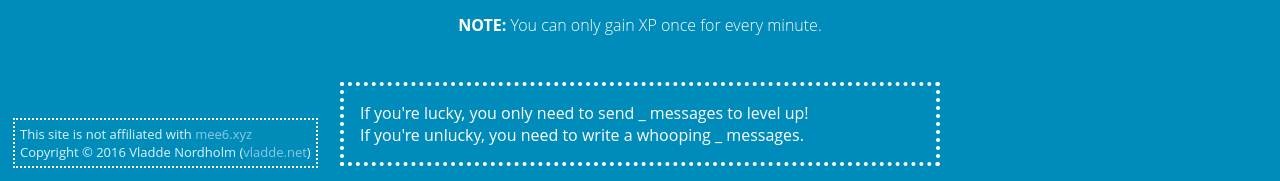
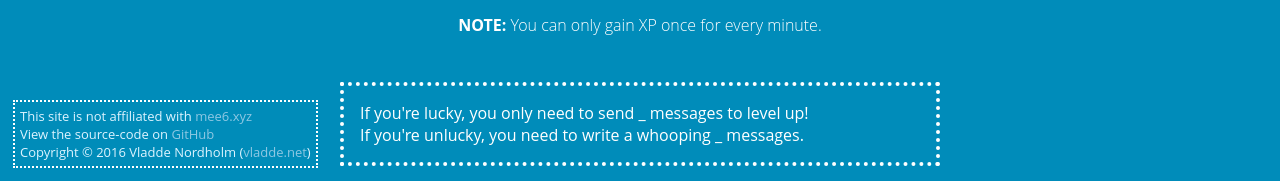
Before and after one commit to vladdeSV/mee6calc.xyz, a plain HTML site: page index.html in a window 1280 px wide. Shown: the part 619-800 px from the top of the page. Drawn offline with Linux system fonts and the light colour scheme.

Commit message:
Add link to GitHub

```diff
--- a/index.html
+++ b/index.html
@@ -38,6 +38,7 @@
 
         <div class="disclaimer">
             This site is not affiliated with <a href="https://mee6.xyz/">mee6.xyz</a><br>
+            View the source-code on <a href="https://github.com/vladdeSV/mee6calc.xyz/">GitHub</a><br>
             Copyright &copy 2016 Vladde Nordholm (<a href="http://vladde.net">vladde.net</a>)
         </div>
     </div>
```
